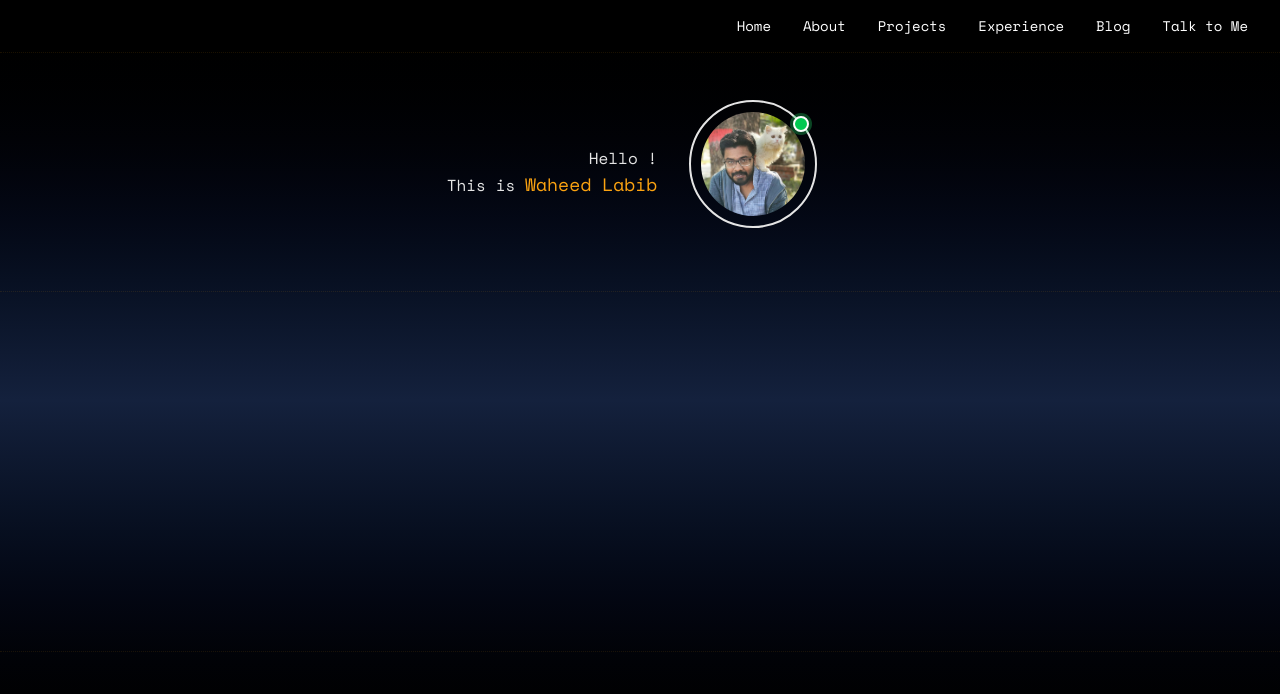
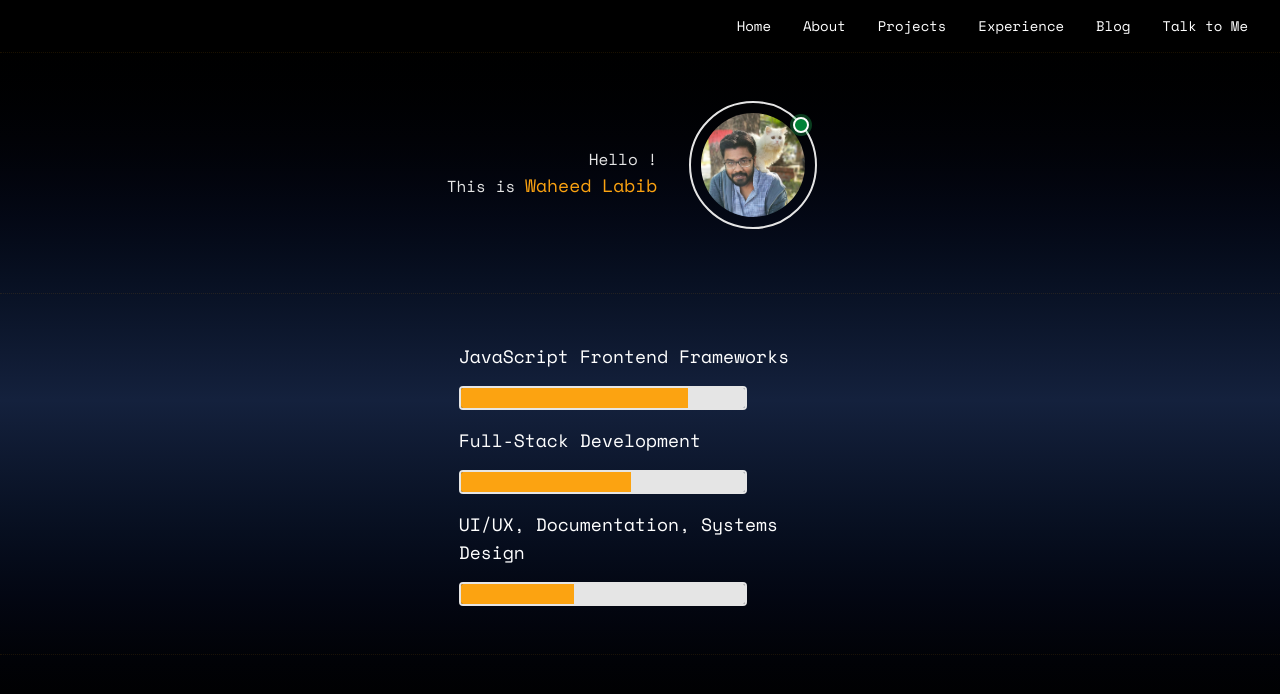
Before and after one commit to Waheed-Labib/Portfolio-with-vue.js, a Vue app: page / in a window 1280 px wide. Shown: the top 694 px of the page. Built offline with nearby package versions, Linux system fonts and the light colour scheme.

Commit message:
added middle part in Hero

```diff
--- /dev/null
+++ b/src/components/Avatar/Avatar.vue
@@ -0,0 +1,24 @@
+<script setup lang="ts">
+    const props = defineProps<{ avatarImage?: string }>();
+</script>
+
+<template>
+    <!-- Avatar Wrapper -->
+        <div class="relative h-36 w-36">
+          <div
+            class="rounded-full overflow-hidden h-32 w-32 flex items-center justify-center border-2 border-(--text-low)"
+          >
+                <!-- Avatar Image -->
+                <img
+                    :src="props.avatarImage"
+                    alt="Waheed Labib Avatar"
+                    class="h-26 w-26 object-cover rounded-full"
+                />
+
+                <!-- Status Dot -->
+                <span
+                    class="absolute top-4 right-6 rounded-full border-2 border-white w-4 h-4 bg-green-700 shadow-[0_0_0_3px_rgba(34,197,94,0.30)]"
+                ></span>
+            </div>
+        </div>
+</template>
--- /dev/null
+++ b/src/components/Rating/Rating.vue
@@ -0,0 +1,15 @@
+<script setup lang="ts">
+    const props = defineProps<{ ratingLevel:0 | 1 | 2 | 3 | 4 | 5 }>();
+</script>
+
+<template>
+    <div class="flex h-6 w-72 border-2 rounded border-(--text-low) overflow-hidden">
+        <div v-for="i in props.ratingLevel" :key="i" class="flex bg-(--primary) h-full w-1/5">
+
+        </div>
+
+        <div v-for="i in (5-props.ratingLevel)" :key="i" class="flex bg-(--text-low) h-full w-1/5">
+
+        </div>
+    </div>
+</template>
--- /dev/null
+++ b/src/data/specializationList.ts
@@ -0,0 +1,21 @@
+export interface Specialization {
+    topic: string,
+    expertiseLevel: 0 | 1 | 2 | 3 | 4 | 5
+}
+
+export const specializationList: Specialization[] = [
+    {
+        topic: "JavaScript Frontend Frameworks",
+        expertiseLevel: 4
+    },
+    {
+        topic: "Full-Stack Development",
+        expertiseLevel: 3
+    },
+    {
+        topic: "UI/UX, Documentation, Systems Design",
+        expertiseLevel: 2
+    }
+]
+
+export default specializationList;
--- a/src/pages/Home/Hero/Hero.vue
+++ b/src/pages/Home/Hero/Hero.vue
@@ -1,37 +1,30 @@
+<script setup lang="ts">
+  import Avatar from '../../../components/Avatar/Avatar.vue';
+  import specializationList from '../../../data/specializationList';
+  import Rating from '../../../components/Rating/Rating.vue';
+</script>
+
 <template>
-  <div class="h-[90vh] w-full bg-linear-to-b from-(--background-high) via-(--background-low) to-(--background-high) bg-fixed">
-      <div class="h-2/6 border-y border-(--primary)/10 border-dotted flex items-center justify-center gap-8">
+  <div class="w-full bg-linear-to-b from-(--background-high) via-(--background-low) to-(--background-high) bg-fixed">
+      <div class="border-y border-(--primary)/10 border-dotted flex items-center justify-center gap-8 py-12">
         <div class="text-(--text-low) text-end">
           <p>Hello !</p>
           <p>This is <span class="text-(--primary) text-lg">Waheed Labib</span></p>
         </div>
 
-        <!-- Avatar Wrapper -->
-        <div class="relative h-36 w-36">
-          <div
-            class="rounded-full overflow-hidden h-32 w-32 flex items-center justify-center border-2 border-(--text-low)"
-          >
-          <!-- Avatar Image -->
-          <img
-            src="/public/assets/images/labib_cat.jpg"
-            alt="Waheed Labib"
-            class="h-26 w-26 object-cover rounded-full"
-          />
+          <Avatar avatarImage="public/assets/images/labib_cat.jpg"/>
+        </div>
 
-          <!-- Status Dot -->
-          <span
-            class="absolute top-4 right-6 rounded-full border-2 border-white w-4 h-4 bg-green-500 shadow-[0_0_0_3px_rgba(34,197,94,0.35)]"
-          ></span>
-        </div>
+      <div class="border-b border-(--primary)/10 border-dotted text-(--text-high) text-lg flex flex-col items-center justify-center gap-4 py-12">
+          <div v-for="specialization in specializationList" :key="specialization.topic" class="w-full px-8 md:w-1/2 lg:w-1/3">
+            <p class="mb-4">{{ specialization.topic }}</p>
+            <div>
+              <Rating :ratingLevel="specialization.expertiseLevel"></Rating>
+            </div>
+          </div>
       </div>
 
-      </div>
-
-      <div class="h-3/6 border-b border-(--primary)/10 border-dotted">
-
-      </div>
-
-      <div class="h-1/6">
+      <div class="py-12">
 
       </div>
     </div>
```
